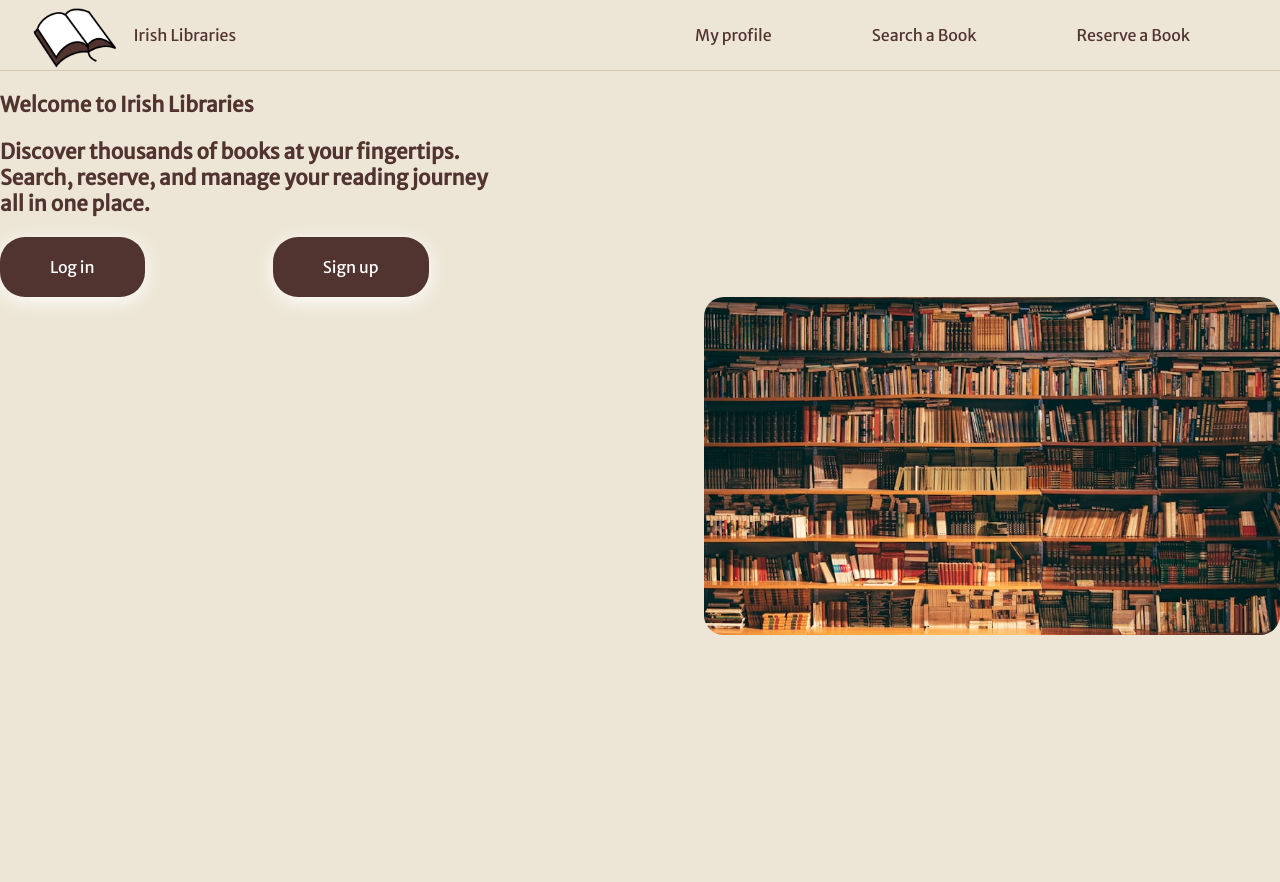
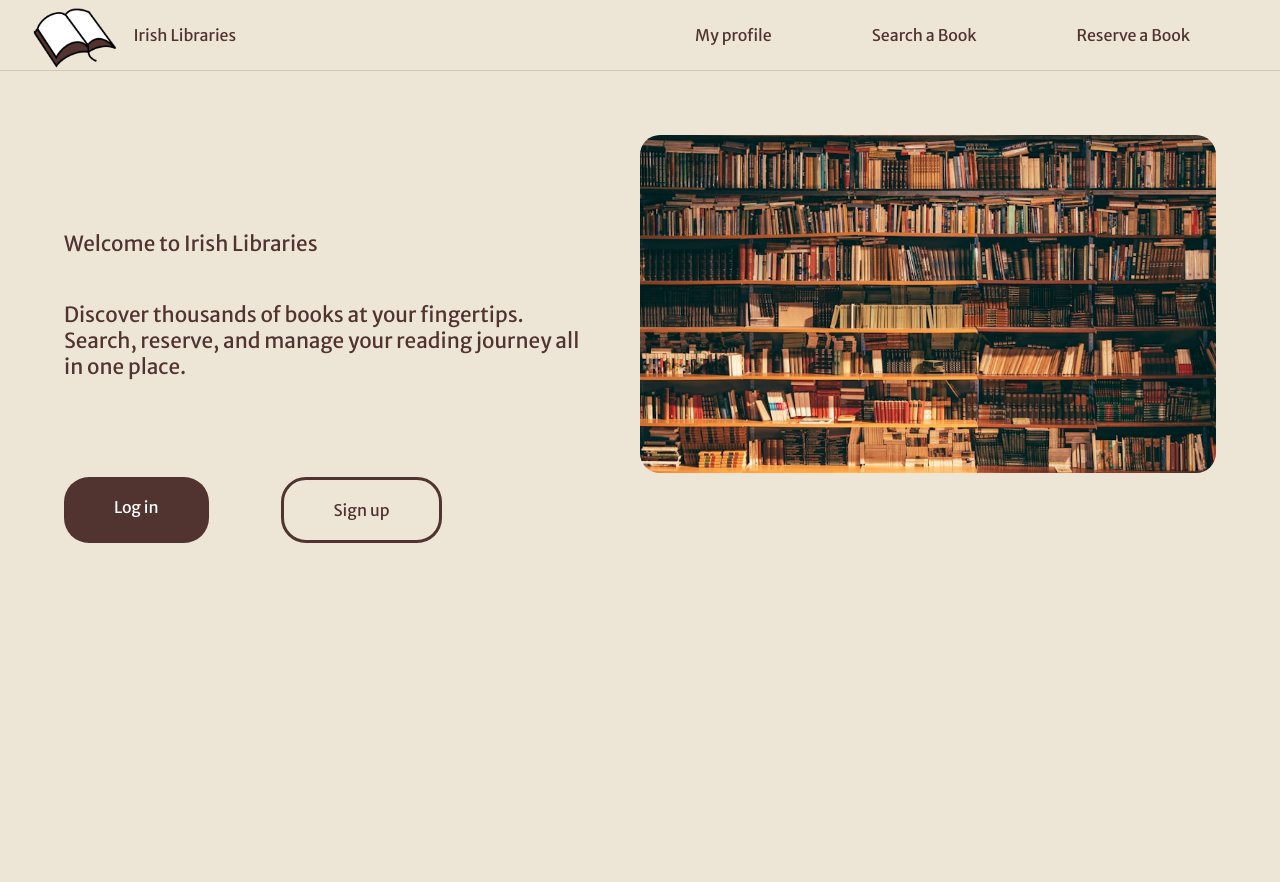
Before and after one commit to ainecarles/LibraryProject, a PHP site: page / in a window 1280 px wide. Before the commit the page ends 635 px from the top, so only its background shows below. Run offline with PHP 8.4, Linux system fonts and the light colour scheme.

Commit message:
Final design layout for index.html and index.css

```diff
--- a/CSS/Index.css
+++ b/CSS/Index.css
@@ -4,6 +4,7 @@ body {
     background-color: #EDE6D6;
     margin: 0;
     font-family: "Merriweather Sans", sans-serif;
+    overflow: hidden;
 }
 
 
@@ -12,29 +13,37 @@ p {
 }
 
 .pageContent{
-    display: flex;
-    flex-direction: column;
-    align-content: center;
-    justify-content: flex-start;
-    height: 100vh;
+    display: grid;
+    grid-template-columns: 1fr 1fr;
+    grid-template-rows: 1fr 1fr;
+    column-gap: 50px;
+    padding: 5% 5%;
 }
 
 .leftContent{
-    max-width: 40%;
+    grid-column: 1 / span 1;
+    justify-self: center;
+    align-self: center;
+
 }
 
 .leftContent p{
     font-size: 1.3rem;
-    font-weight: bold;
 }
 
-.welcome {
-    font-size: 1rem;
-    margin-bottom: 10px;
+.welcome{
+    padding-bottom: 1.5rem;
+}
+
+.rightImg{
+    grid-column: 2 / span 1;
+    grid-row: 1/ span 1;
+    justify-self: center;
+    align-self: end;
 }
 
 .rightImg img {
-    float: right;
+
     width: 45vw;
     max-width: 600px;
     border-radius: 20px;
@@ -42,26 +51,51 @@ p {
 
 
 .buttonRow {
-    display: flex;
-    flex-direction: row;
-    gap: 10vw;
+    grid-column: 1 / span 1;/* stays in col 1*/
+    grid-row: 2 / span 1;/* stays in row 2*/
+
+
+    align-self: start;/* remains under text*/
+
+    display:grid;/* splits row 2 col 1 into two cols*/
+    grid-template-columns: 0.7fr 1fr;
 }
 
-.buttonRow a{
+.buttonRow .btn1{
+    grid-column: 1 / span 1;
+    justify-self: start;
+}
+
+.buttonRow .btn2{
+    grid-column: 2/ span 1;
+    justify-self: start;
+}
+
+.btn1{
     padding: 20px 50px;
     border-radius: 25px;
     background-color: #513330;
     color: white;
     text-decoration: none;
-    box-shadow: 0 6px 25px #1f1413;
-    box-shadow: 0 4px 20px;
     transition: transform 0.2s ease, box-shadow 0.2s ease;
+}
 
+.btn2{
+    padding: 20px 50px;
+    border-radius: 25px;
+    border-color:#513330;
+    border-width: 3px;
+    border-style: solid;
+
+    background-color: #EDE6D6;
+    color:#513330;
+    text-decoration: none;
+    transition: transform 0.2s ease, box-shadow 0.2s ease;
 }
 
 .buttonRow a:hover{
     transform: translateY(-5px);
-    box-shadow: 0 6px 25px #1f1413;
+    box-shadow: 0 5px 20px #b6a2a0;
 
 }
 
@@ -83,8 +117,6 @@ p {
     background-color: #EDE6D6;
     font-size: 1rem;
     border-bottom: 1px solid #d4c6af;
-    z-index: 2  ;
-
 }
 
 .navbar{
--- a/Index.html
+++ b/Index.html
@@ -36,7 +36,7 @@
     <div class="pageContent">
 
         <div class="leftContent">
-            <p class="welcome"> Welcome to Irish Libraries<p>
+            <p class="welcome"> Welcome to Irish Libraries</p>
             <p>Discover thousands of books at your fingertips. <br> Search, reserve, and manage your reading journey all in one place.<p>
         </div>
 
```
